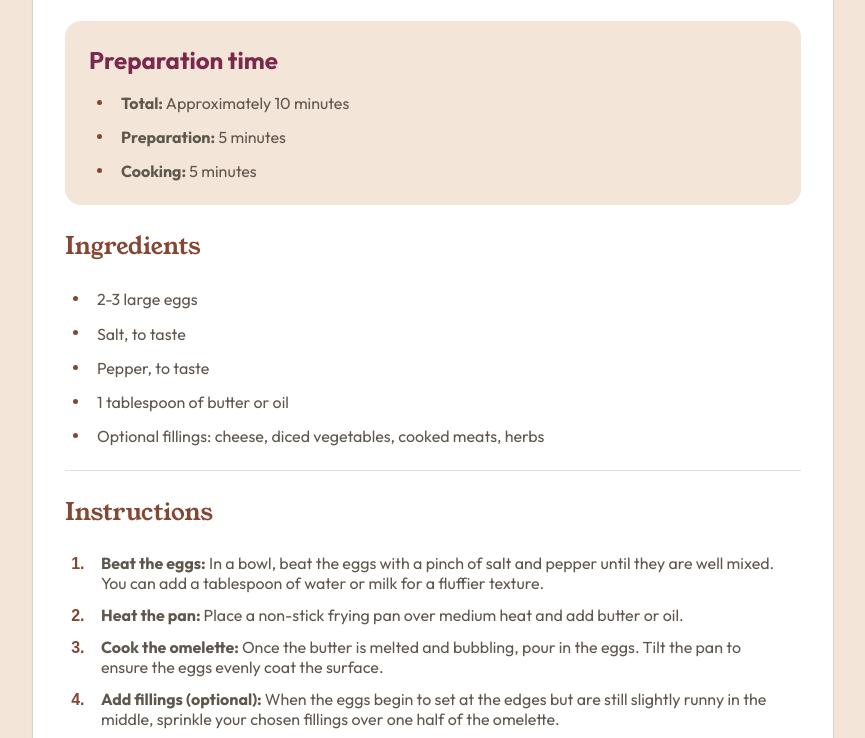
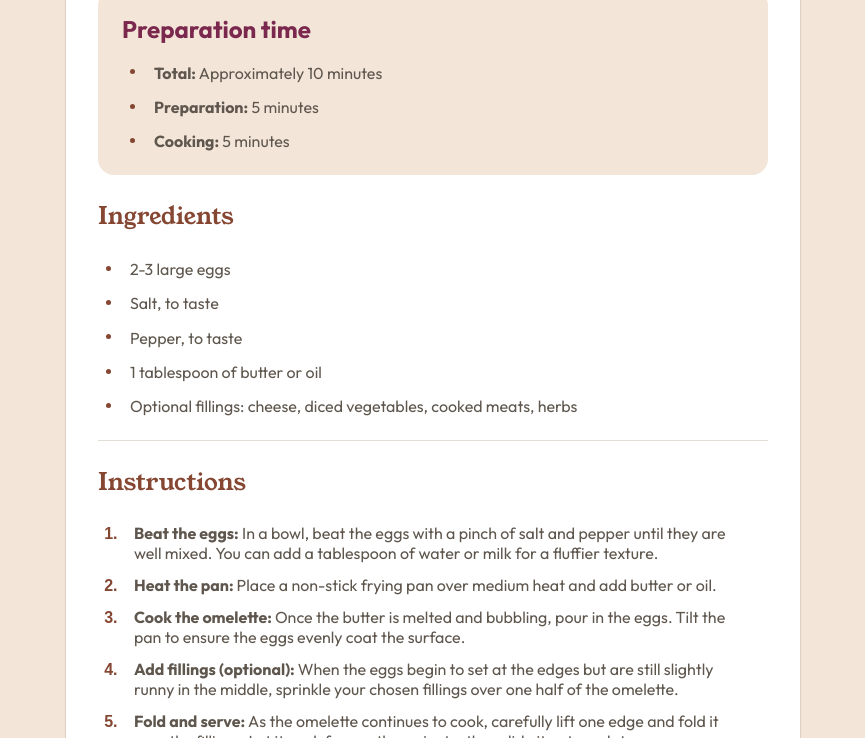
Before and after one commit to MgMyatHtayKhant/recipe-page-main, a plain HTML site: page index.html in a window 1280 px wide. Shown: the part 605-1343 px from the top of the page, without its empty margins (207-1072 px from the left). Drawn offline with Linux system fonts and the light colour scheme.

Commit message:
Modified README.md & fix bugs in style.css

```diff
--- a/style.css
+++ b/style.css
@@ -13,7 +13,7 @@
 
 html {
   font-family: "outfit", sans-serif;
-  font-size: 16px;
+  font-size: 14px;
   color: var(--font-color);
 }
 
@@ -29,16 +29,14 @@
 
 .container {
   width: 100%;
-  max-width: 800px;
-  margin: 5.75rem auto;
-  padding: 2rem;
-  border-radius: 1rem;
+  padding: 0 0 2rem;
+  margin: 0;
   background-color: var(--container-bg-color);
-  box-shadow: 0 0 1px 1px rgba(0, 0, 0, 0.1);
 }
 
-.overview-section .image {
-  border-radius: 1rem;
+section:not(:first-child),
+section:first-child > *:not(.image) {
+  margin-inline: 2rem;
 }
 
 .overview-section .heading {
@@ -139,15 +137,26 @@
   font-weight: 700;
 }
 
-@media only screen and (max-width: 468px) {
+@media only screen and (min-width: 768px) {
   html {
-    font-size: 14px;
+    font-size: 16px;
   }
 
   .container {
-    margin: 0;
-    border: 0;
-    border-radius: 0;
+    max-width: 734px;
+    margin: 5.75rem auto;
+    padding: 2rem;
+    border-radius: 1rem;
+    box-shadow: 0 0 1px 1px rgba(0, 0, 0, 0.1);
+  }
+
+  section:not(:first-child),
+  section:first-child > *:not(.image) {
+    margin-inline: 0rem;
+  }
+
+  .overview-section .image {
+    border-radius: 1rem;
   }
 }
 
```
Also changed, not shown: 1 other file.
